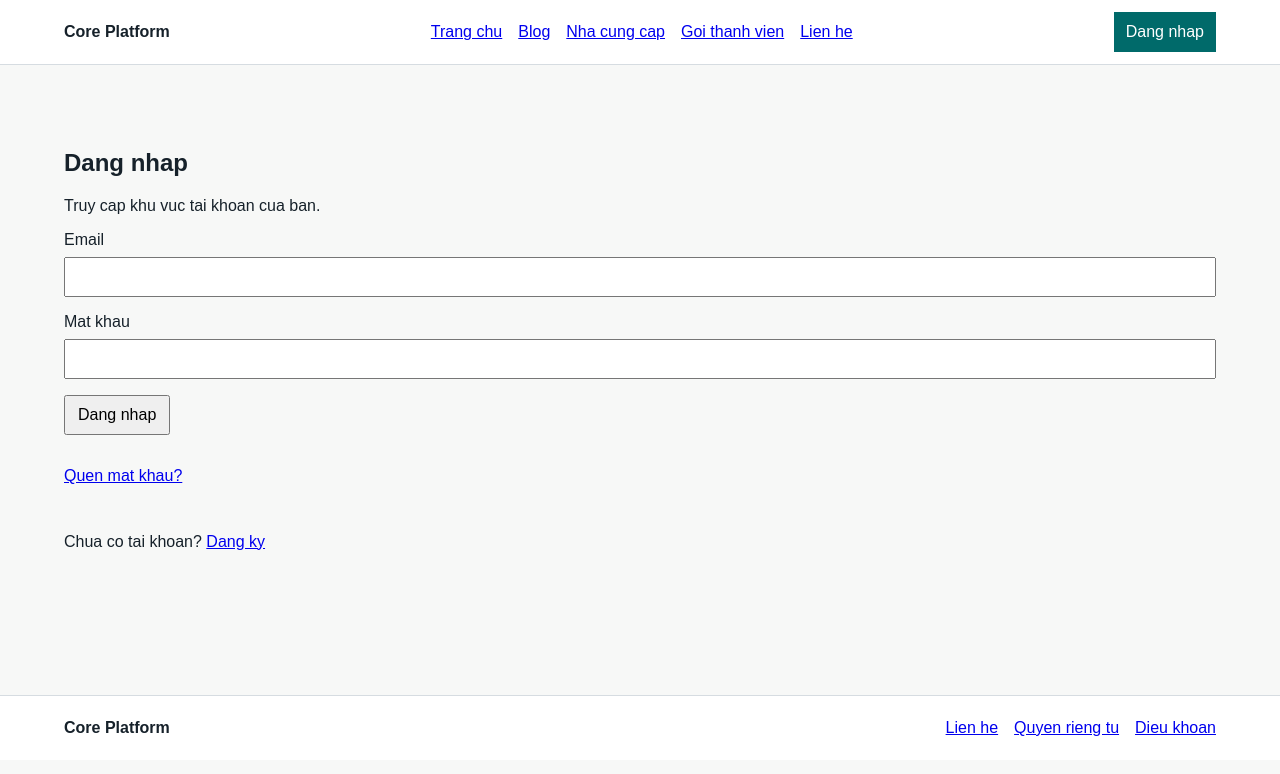
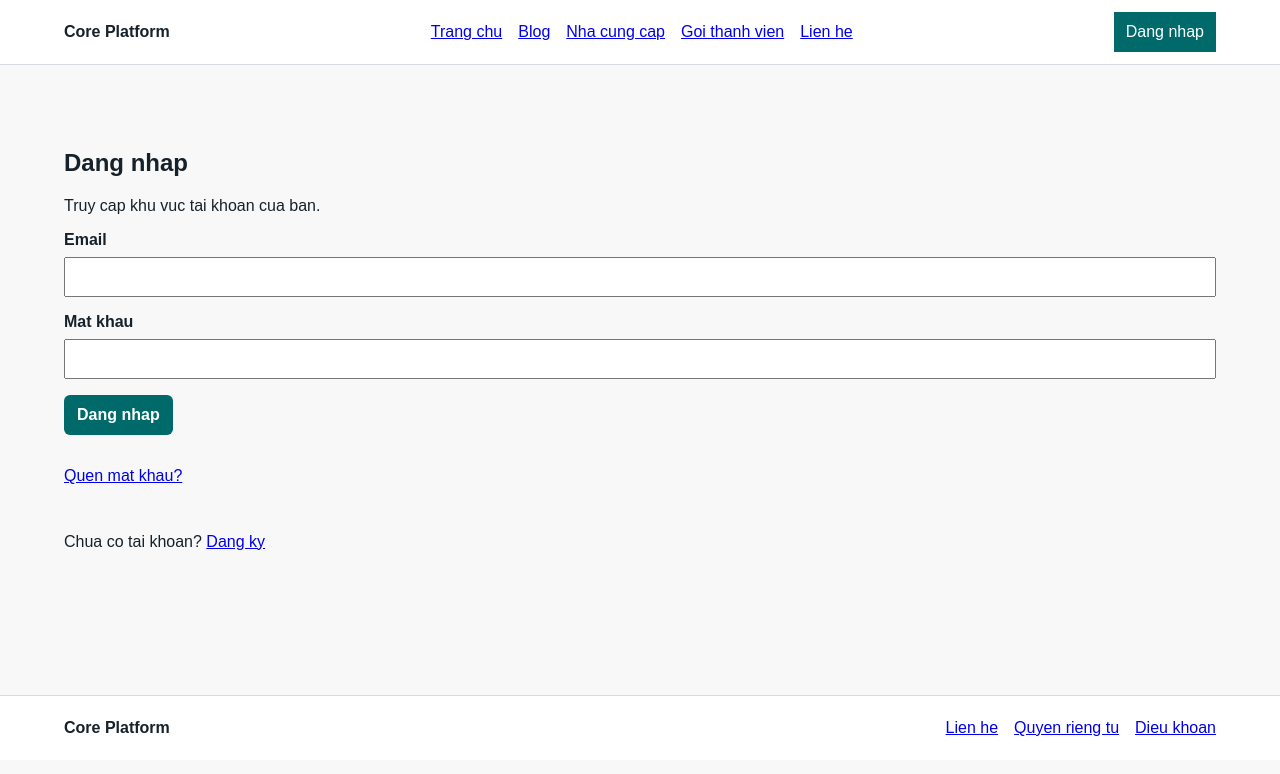
Before and after one commit to tanloifmc/1learn.asia-04092026, a Next.js app: page /login in a window 1280 px wide. Shown: the top 774 px of the page. Built offline with nearby package versions, Linux system fonts and the light colour scheme; no server answers; the database is empty.

Commit message:
feat: add reusable accessible UI primitives

```diff
--- a/src/app/globals.css
+++ b/src/app/globals.css
@@ -29,6 +29,30 @@ body {
 .brand { font-weight: 700; color: var(--ink); text-decoration: none; }
 .button { display: inline-flex; align-items: center; min-height: 2.5rem; padding: 0.5rem 0.75rem; text-decoration: none; }
 .button--primary { background: var(--accent); color: white; }
+.ui-button { display: inline-flex; align-items: center; justify-content: center; min-height: 2.5rem; border: 1px solid transparent; border-radius: 0.375rem; padding: 0.5rem 0.75rem; font-weight: 600; line-height: 1.25; }
+.ui-button--sm { min-height: 2rem; padding: 0.375rem 0.625rem; font-size: 0.875rem; }
+.ui-button--md { min-height: 2.5rem; }
+.ui-button--primary { background: var(--accent); color: #ffffff; }
+.ui-button--secondary { border-color: var(--line); background: var(--surface); color: var(--ink); }
+.ui-button--danger { background: #b42318; color: #ffffff; }
+.ui-button--full { width: 100%; }
+.ui-button--primary:hover:not(:disabled) { background: #005858; }
+.ui-button--secondary:hover:not(:disabled) { background: #edf1f2; }
+.ui-button--danger:hover:not(:disabled) { background: #8f1c13; }
+.ui-button:focus-visible, input:focus-visible, textarea:focus-visible, select:focus-visible, a:focus-visible { outline: 3px solid #5ac8c8; outline-offset: 2px; }
+.ui-button:disabled { cursor: not-allowed; opacity: 0.65; }
+.ui-field { display: grid; gap: 0.5rem; }
+.ui-field__label { font-weight: 600; }
+.ui-field__hint { color: var(--muted); font-size: 0.875rem; }
+.ui-field__error { color: #b42318; font-size: 0.875rem; }
+.ui-status-message { margin: 0; border-left: 3px solid var(--line); padding-left: 0.75rem; }
+.ui-status-message--success { border-color: #067647; color: #05603a; }
+.ui-status-message--error { border-color: #b42318; color: #8f1c13; }
+.ui-status-message--info { border-color: var(--accent); color: var(--muted); }
+.ui-empty-state { border: 1px dashed var(--line); padding: 1.25rem; background: var(--surface); }
+.ui-empty-state h2, .ui-empty-state p { margin: 0; }
+.ui-empty-state p { margin-top: 0.5rem; color: var(--muted); }
+.ui-empty-state__action { margin-top: 1rem; }
 .eyebrow { color: var(--muted); font-weight: 700; text-transform: uppercase; font-size: 0.75rem; }
 .app-frame { width: min(100% - 2rem, 80rem); margin: 2rem auto; display: grid; grid-template-columns: 13rem minmax(0, 1fr); gap: 2rem; }
 .app-sidebar { border-right: 1px solid var(--line); }
--- a/src/components/auth/login-form.tsx
+++ b/src/components/auth/login-form.tsx
@@ -3,6 +3,9 @@
 import Link from "next/link";
 import { useRouter } from "next/navigation";
 import { FormEvent, useState } from "react";
+import { Button } from "@/components/ui/button";
+import { FormField } from "@/components/ui/form-field";
+import { StatusMessage } from "@/components/ui/status-message";
 import { createClient } from "@/lib/supabase/client";
 
 export function LoginForm() {
@@ -34,10 +37,10 @@ export function LoginForm() {
 
   return (
     <form className="form-stack" onSubmit={handleSubmit}>
-      <label>Email<input name="email" type="email" autoComplete="email" required /></label>
-      <label>Mat khau<input name="password" type="password" autoComplete="current-password" required /></label>
-      {message ? <p className="form-message" role="alert">{message}</p> : null}
-      <button type="submit" disabled={isSubmitting}>{isSubmitting ? "Dang dang nhap..." : "Dang nhap"}</button>
+      <FormField label="Email"><input name="email" type="email" autoComplete="email" required /></FormField>
+      <FormField label="Mat khau"><input name="password" type="password" autoComplete="current-password" required /></FormField>
+      {message ? <StatusMessage tone="error">{message}</StatusMessage> : null}
+      <Button type="submit" disabled={isSubmitting}>{isSubmitting ? "Dang dang nhap..." : "Dang nhap"}</Button>
       <p><Link href="/forgot-password">Quen mat khau?</Link></p>
       <p>Chua co tai khoan? <Link href="/register">Dang ky</Link></p>
     </form>
--- /dev/null
+++ b/src/components/ui/button.tsx
@@ -0,0 +1,17 @@
+import type { ComponentPropsWithoutRef } from "react";
+import { classNames } from "@/components/ui/class-names";
+
+type ButtonProps = ComponentPropsWithoutRef<"button"> & {
+  variant?: "primary" | "secondary" | "danger";
+  size?: "sm" | "md";
+  fullWidth?: boolean;
+};
+
+export function Button({ className, fullWidth = false, size = "md", variant = "primary", ...props }: ButtonProps) {
+  return (
+    <button
+      className={classNames("ui-button", `ui-button--${variant}`, `ui-button--${size}`, fullWidth && "ui-button--full", className)}
+      {...props}
+    />
+  );
+}
--- /dev/null
+++ b/src/components/ui/class-names.ts
@@ -0,0 +1,3 @@
+export function classNames(...values: Array<string | false | null | undefined>) {
+  return values.filter(Boolean).join(" ");
+}
--- /dev/null
+++ b/src/components/ui/form-field.tsx
@@ -0,0 +1,19 @@
+import type { ReactNode } from "react";
+
+type FormFieldProps = {
+  children: ReactNode;
+  error?: string;
+  hint?: string;
+  label: string;
+};
+
+export function FormField({ children, error, hint, label }: FormFieldProps) {
+  return (
+    <label className="ui-field">
+      <span className="ui-field__label">{label}</span>
+      {children}
+      {hint ? <span className="ui-field__hint">{hint}</span> : null}
+      {error ? <span className="ui-field__error" role="alert">{error}</span> : null}
+    </label>
+  );
+}
--- /dev/null
+++ b/src/components/ui/status-message.tsx
@@ -0,0 +1,11 @@
+import type { ReactNode } from "react";
+import { classNames } from "@/components/ui/class-names";
+
+type StatusMessageProps = {
+  children: ReactNode;
+  tone?: "error" | "info" | "success";
+};
+
+export function StatusMessage({ children, tone = "info" }: StatusMessageProps) {
+  return <p className={classNames("ui-status-message", `ui-status-message--${tone}`)} role={tone === "error" ? "alert" : "status"}>{children}</p>;
+}
```
Also changed, not shown: src/components/support/support-request-form.tsx (+22 -1 lines), src/components/ui/empty-state.tsx (added, +17 -0 lines), 5 other files (tests, documents, lock files or other folders).
